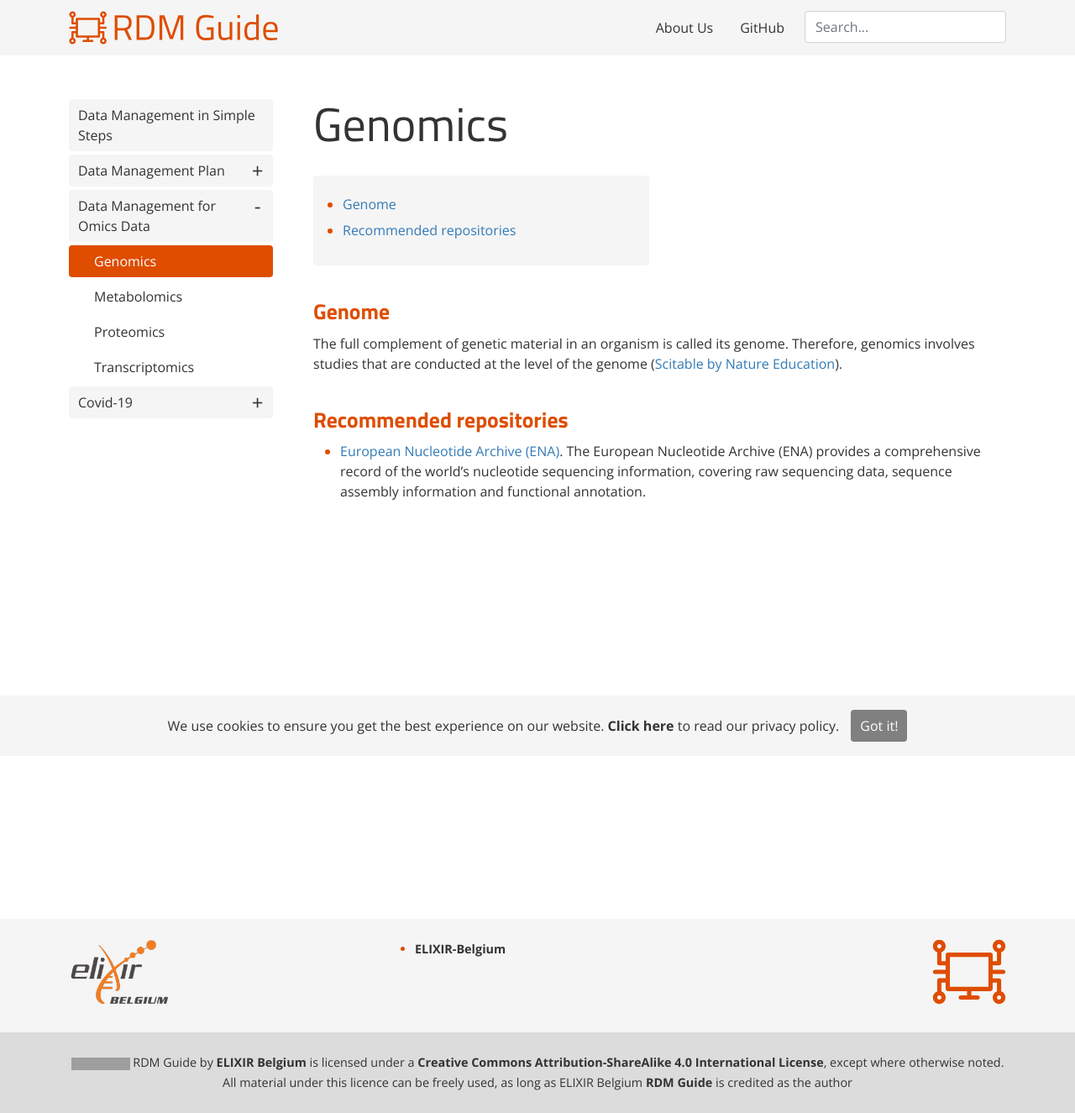
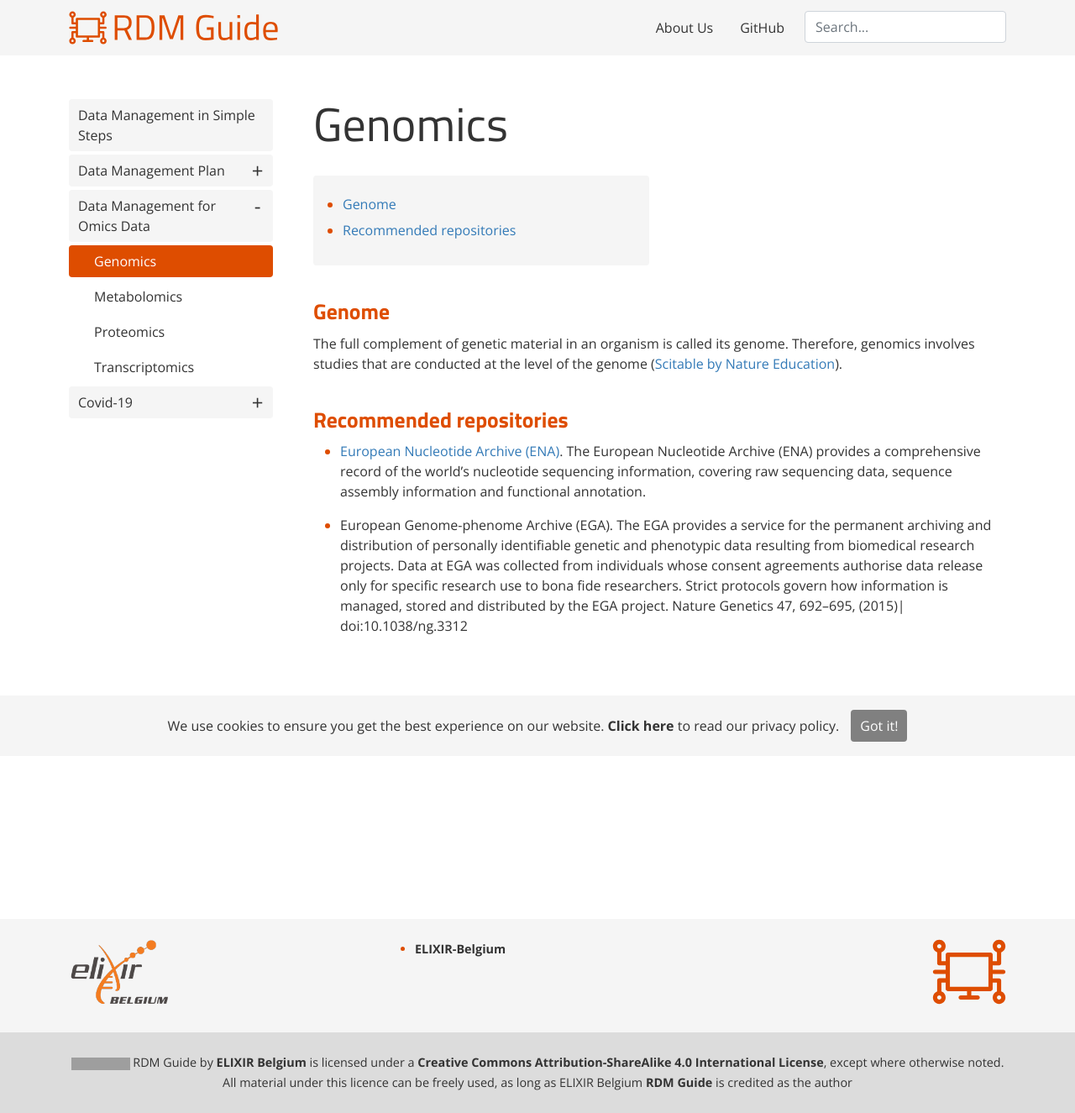
Before and after one commit to ELIXIR-Belgium/rdm-guide, a Jekyll site: the page built from pages/genomics.md, in a window 1280 px wide. Shown: the whole page at 84% size. Built offline with Jekyll 4.4.1, drawn with Linux system fonts in a browser that asks for light colours; grey boxes are pictures that could not be loaded.

Commit message:
EGA into genomics. ELIXIR repositories as first.

```diff
--- a/pages/genomics.md
+++ b/pages/genomics.md
@@ -9,3 +9,6 @@ The full complement of genetic material in an organism is called its genome. The
 ## Recommended repositories
 * [European Nucleotide Archive (ENA)](ena).
 The European Nucleotide Archive (ENA) provides a comprehensive record of the world’s nucleotide sequencing information, covering raw sequencing data, sequence assembly information and functional annotation.
+
+* European Genome-phenome Archive (EGA).
+  The EGA provides a service for the permanent archiving and distribution of personally identifiable genetic and phenotypic data resulting from biomedical research projects. Data at EGA was collected from individuals whose consent agreements authorise data release only for specific research use to bona fide researchers. Strict protocols govern how information is managed, stored and distributed by the EGA project. Nature Genetics 47, 692–695, (2015)| doi:10.1038/ng.3312
```
Also changed, not shown: pages/data_management_steps.md (+3 -3 lines), pages/transcriptomics.md (+0 -2 lines).
